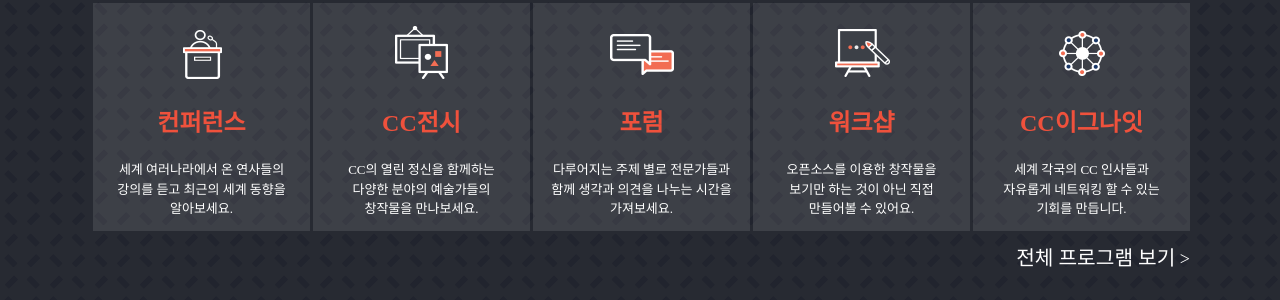
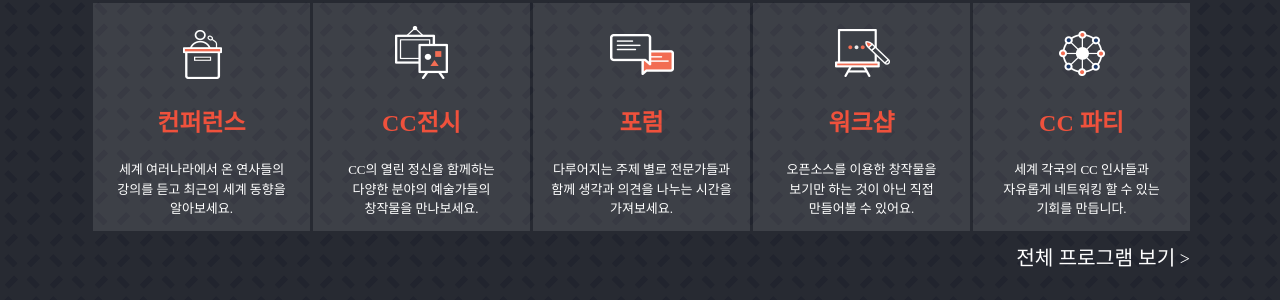
Before and after one commit to creativecommonskorea/2015-global-summit, a Jekyll site: the page built from index.html, in a window 1280 px wide and 900 px high, scrolled down 1012 px. Shown: the part 150-450 px from the top of the window. Built offline with Jekyll 4.4.1, drawn with Linux system fonts in a browser that asks for light colours; nearby versions of some CDN libraries.

Commit message:
Update index.html

```diff
--- a/index.html
+++ b/index.html
@@ -67,7 +67,7 @@ description: 공유와 개방의 가치를 믿고, 긍정적인 변화를 만들
             <div class="program_icon">
                 <img src="/images/base/program_icon_05.png" alt="CC이그나잇"/>
             </div>
-            <div class="program_sub_title">CC이그나잇</div>
+            <div class="program_sub_title">CC 파티</div>
             <div class="program_sub_description">
                 세계 각국의 CC 인사들과 자유롭게 네트워킹 할 수 있는 기회를 만듭니다.
             </div>
```
